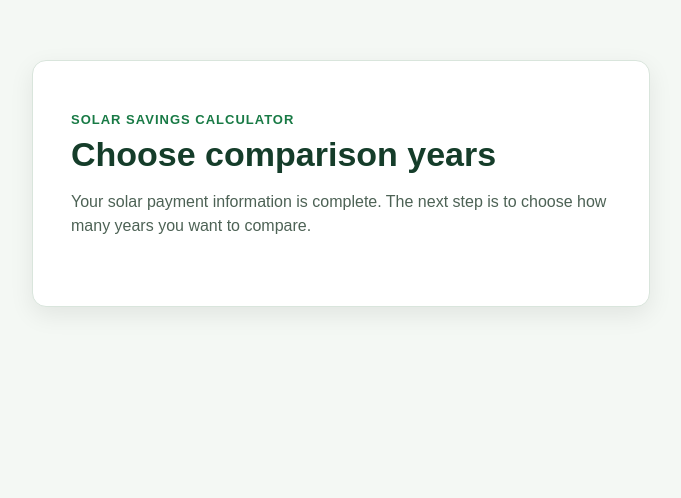
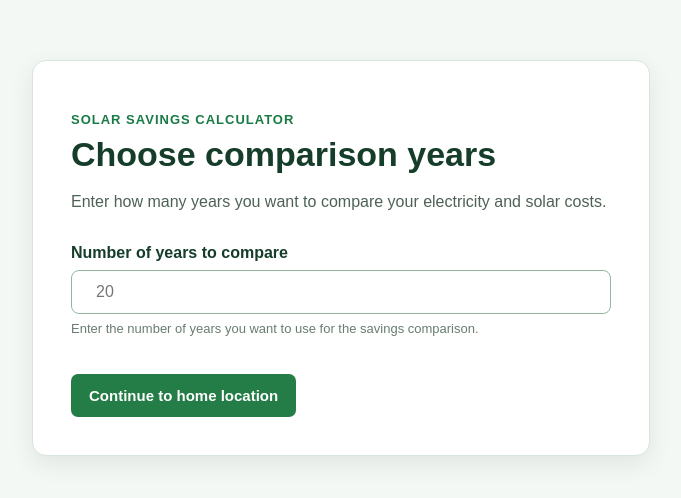
Before and after one commit to FadyHanna2/Solar-Savings-Calculator-Project, a Flask app: page /comparison-years in a window 1280 px wide. Shown: the top 498 px of the page, without its empty margins (299-980 px from the left). Run offline with Flask 3, Linux system fonts and the light colour scheme; the visitor is signed in with stand-in values (Sample User, id 1).

Commit message:
CY.1 Create the comparison years input

```diff
--- a/templates/comparison_years.html
+++ b/templates/comparison_years.html
@@ -13,8 +13,31 @@
         <h1>Choose comparison years</h1>
 
         <p class="description">
-            Your solar payment information is complete. The next step is to choose how many years you want to compare.
+            Enter how many years you want to compare your electricity and solar costs.
         </p>
+
+        <form>
+
+            <label for="comparison_years">Number of years to compare</label>
+
+            <div class="input-box">
+                <input
+                    type="number"
+                    id="comparison_years"
+                    name="comparison_years"
+                    placeholder="20"
+                >
+            </div>
+
+            <p class="help-text">
+                Enter the number of years you want to use for the savings comparison.
+            </p>
+
+            <button type="button">
+                Continue to home location
+            </button>
+
+        </form>
 
     </div>
 
```
